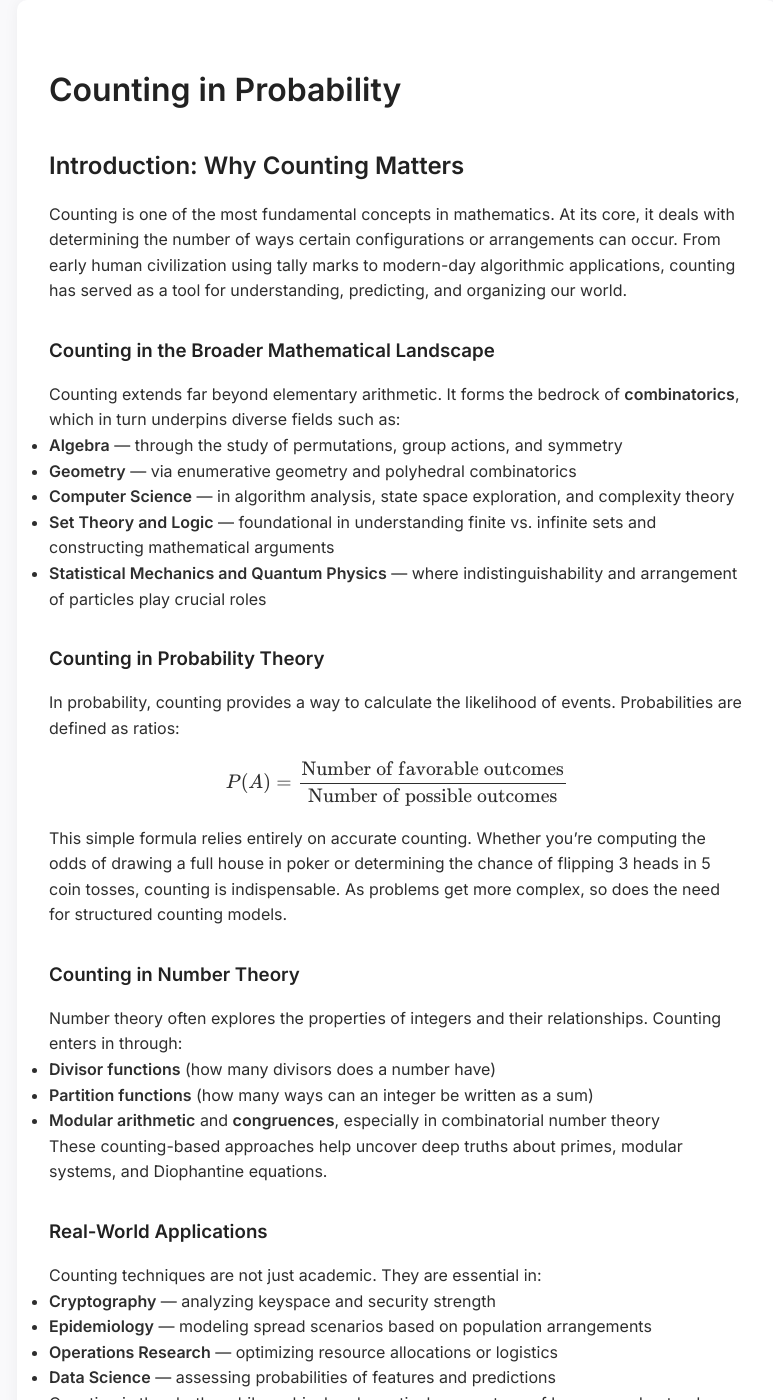
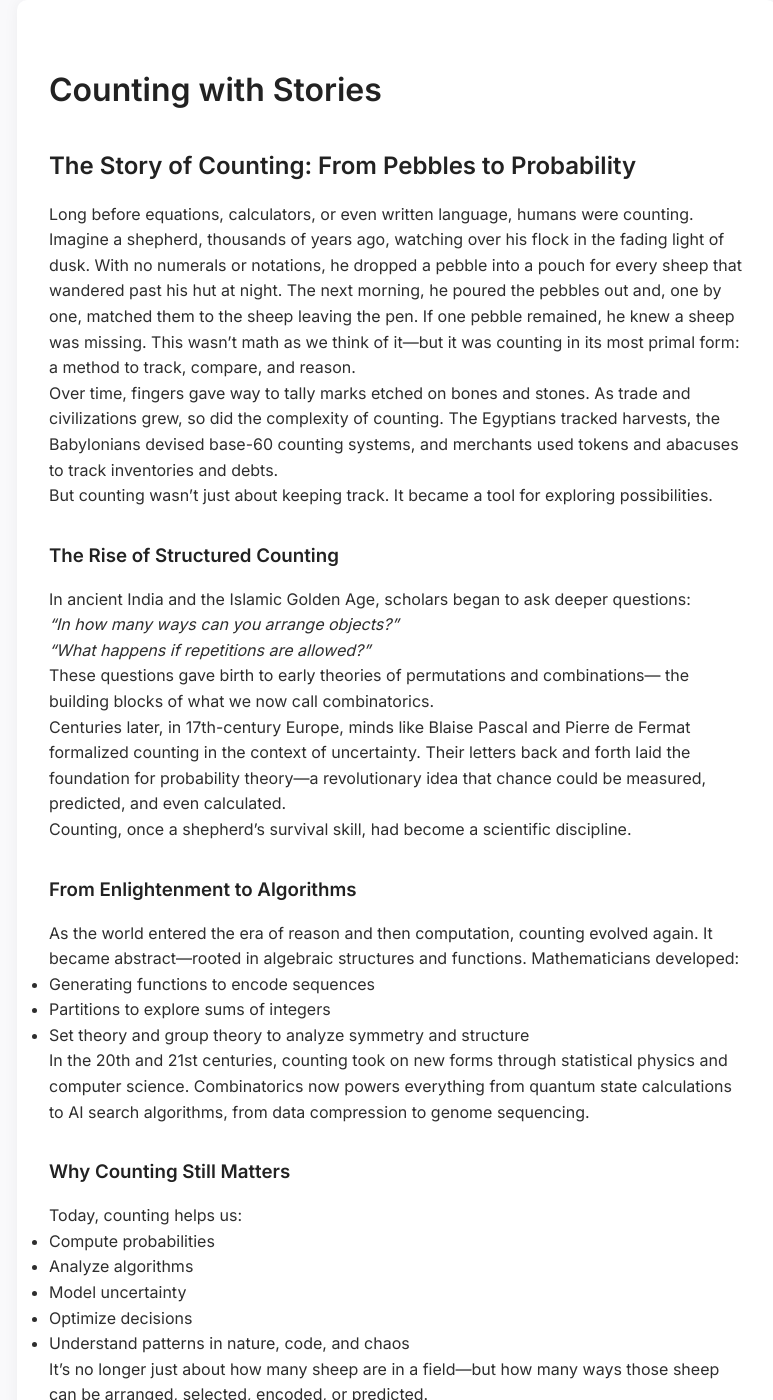
Before and after one commit to 21f3002975/21f3002975.github.io, a Jekyll site: the page built from index.md, in a window 1280 px wide and 1400 px high. Shown: the whole window, without its empty margins (307-1080 px from the left). Built offline with Jekyll 4.4.1, drawn with Linux system fonts in a browser that asks for light colours; nearby versions of some CDN libraries; some of the changed text lies outside the part shown.

Commit message:
intro update

```diff
--- a/index.md
+++ b/index.md
@@ -1,81 +1,68 @@
 ---
 layout: default
-title: "The Four Ways of Counting"
+title: "Lets Count"
 mathjax: true
 ---
 
-# Counting in Probability
+# Counting with Stories
 
-## Introduction: Why Counting Matters
+## The Story of Counting: From Pebbles to Probability
 
-Counting is one of the most fundamental concepts in mathematics. At its core, it deals with determining the number of ways certain configurations or arrangements can occur. From early human civilization using tally marks to modern-day algorithmic applications, counting has served as a tool for understanding, predicting, and organizing our world.
+Long before equations, calculators, or even written language, humans were counting.
 
-### Counting in the Broader Mathematical Landscape
+Imagine a shepherd, thousands of years ago, watching over his flock in the fading light of dusk. With no numerals or notations, he dropped a pebble into a pouch for every sheep that wandered past his hut at night. The next morning, he poured the pebbles out and, one by one, matched them to the sheep leaving the pen. If one pebble remained, he knew a sheep was missing. This wasn’t math as we think of it—but it was counting in its most primal form: a method to track, compare, and reason.
 
-Counting extends far beyond elementary arithmetic. It forms the bedrock of **combinatorics**, which in turn underpins diverse fields such as:
+Over time, fingers gave way to tally marks etched on bones and stones. As trade and civilizations grew, so did the complexity of counting. The Egyptians tracked harvests, the Babylonians devised base-60 counting systems, and merchants used tokens and abacuses to track inventories and debts.
 
-- **Algebra** — through the study of permutations, group actions, and symmetry
-- **Geometry** — via enumerative geometry and polyhedral combinatorics
-- **Computer Science** — in algorithm analysis, state space exploration, and complexity theory
-- **Set Theory and Logic** — foundational in understanding finite vs. infinite sets and constructing mathematical arguments
-- **Statistical Mechanics and Quantum Physics** — where indistinguishability and arrangement of particles play crucial roles
+But counting wasn’t just about keeping track. It became a tool for exploring possibilities.
 
-### Counting in Probability Theory
+### The Rise of Structured Counting
 
-In probability, counting provides a way to calculate the likelihood of events. Probabilities are defined as ratios:
+In ancient India and the Islamic Golden Age, scholars began to ask deeper questions:
+*“In how many ways can you arrange objects?”*
+*“What happens if repetitions are allowed?”*
+These questions gave birth to early theories of permutations and combinations— the building blocks of what we now call combinatorics.
 
-$$
-P(A) = \frac{\text{Number of favorable outcomes}}{\text{Number of possible outcomes}}
-$$
+Centuries later, in 17th-century Europe, minds like Blaise Pascal and Pierre de Fermat formalized counting in the context of uncertainty. Their letters back and forth laid the foundation for probability theory—a revolutionary idea that chance could be measured, predicted, and even calculated.
 
-This simple formula relies entirely on accurate counting. Whether you're computing the odds of drawing a full house in poker or determining the chance of flipping 3 heads in 5 coin tosses, counting is indispensable. As problems get more complex, so does the need for structured counting models.
+Counting, once a shepherd’s survival skill, had become a scientific discipline.
 
-### Counting in Number Theory
+### From Enlightenment to Algorithms
 
-Number theory often explores the properties of integers and their relationships. Counting enters in through:
+As the world entered the era of reason and then computation, counting evolved again. It became abstract—rooted in algebraic structures and functions. Mathematicians developed:
 
-- **Divisor functions** (how many divisors does a number have)
-- **Partition functions** (how many ways can an integer be written as a sum)
-- **Modular arithmetic** and **congruences**, especially in combinatorial number theory
+- Generating functions to encode sequences
+- Partitions to explore sums of integers
+- Set theory and group theory to analyze symmetry and structure
 
-These counting-based approaches help uncover deep truths about primes, modular systems, and Diophantine equations.
+In the 20th and 21st centuries, counting took on new forms through statistical physics and computer science. Combinatorics now powers everything from quantum state calculations to AI search algorithms, from data compression to genome sequencing.
 
-### Real-World Applications
+### Why Counting Still Matters
 
-Counting techniques are not just academic. They are essential in:
+Today, counting helps us:
 
-- **Cryptography** — analyzing keyspace and security strength
-- **Epidemiology** — modeling spread scenarios based on population arrangements
-- **Operations Research** — optimizing resource allocations or logistics
-- **Data Science** — assessing probabilities of features and predictions
+- Compute probabilities
+- Analyze algorithms
+- Model uncertainty
+- Optimize decisions
+- Understand patterns in nature, code, and chaos
 
-Counting is thus both a philosophical and practical cornerstone of how we understand systems, from pure numbers to complex human and physical interactions.
+It’s no longer just about how many sheep are in a field—but how many ways those sheep can be arranged, selected, encoded, or predicted.
 
----
+Counting is no longer just arithmetic. It’s a language—one we use to describe the possible, the probable, and the profound.
 
-## A Brief History of Counting
+## Counting, Probabilities and Statistics
 
-Historically, counting methods have evolved from simple enumeration to abstract mathematical structures. Some milestones:
+As counting matured into a mathematical discipline, it became a foundation for understanding uncertainty—giving rise to the fields of probability and statistics. Before we can assign probabilities to outcomes or reason about randomness, we must first know how to count the possible arrangements or selections that underlie those outcomes.
 
-- **Ancient Civilizations**: Early counting systems used tally marks and pebbles.
-- **Indian & Islamic Mathematics**: Developed early permutations and combinations techniques.
-- **17th Century Europe**: Blaise Pascal and Pierre Fermat laid the foundation for probability with counting techniques.
-- **Modern Combinatorics**: Connected to algebraic structures (e.g., generating functions, partitions) and statistical physics (e.g., Bose-Einstein statistics).
 
-Counting isn't just about numbers; it became a structured language for analyzing chance, symmetry, and arrangements.
-
----
-
-## Real-World Motivations for the Four Counting Models
-
-We can divide counting problems into four standard categories, based on two binary questions:
+We can divide the standard counting problems into four standard categories, based on two binary questions:
 
 - **Are repetitions allowed?** (Replacement)
 - **Does order matter?**
 
 These yield **four fundamental models** of counting:
 
-These yield **four fundamental models** of counting:
 
 | Model | Replacement | Order Matters | Example |
 |-------|-------------|----------------|---------|
@@ -83,8 +70,6 @@ These yield **four fundamental models** of counting:
 | 2. Ordered without Replacement | No | Yes | Assigning top 3 race positions from 10 runners |
 | 3. Unordered without Replacement | No | No | Choosing 5 cards from a deck (e.g., poker hand) |
 | 4. Unordered with Replacement | Yes | No | Selecting 3 scoops of ice cream (order irrelevant) from 5 flavors |
-
-
 
 ---
 
@@ -96,9 +81,9 @@ We can divide counting problems into four standard categories, based on two bina
 
 These yield **four fundamental models** of counting:
 
-|                       | Order Matters  | Order Doesn't Matter   |
-|-----------------------|----------------|------------------------|
-| **With Replacement**  | $$ n^k $$  | $$ \binom{n + k - 1}{k} $$ |
+|                       | Order Matters               | Order Doesn't Matter   |
+|-----------------------|-----------------------------|------------------------|
+| **With Replacement**  | $$ n^k $$                   | $$ \binom{n + k - 1}{k} $$ |
 | **Without Replacement** | $$ \frac{n!}{(n - k)!} $$ | $$ \binom{n}{k} $$ |
 
 Where:
@@ -119,7 +104,11 @@ $$ n \times n \times \cdots \times n = n^k $$
 #### ii. Story Proof
 Imagine setting a 4-digit password. Each digit (slot) has 10 options (0-9), regardless of earlier choices. Total = \( 10^4 = 10,000 \).
 
+<br><br>
+
 <iframe src="/visualizations/ordered-replacement.html" width="100%" height="450" style="border: 1px solid #ccc; border-radius: 8px;"></iframe>
+
+<br><br>
 
 #### iii. Double Counting
 Count the total number of functions from a set \( \{1,2,...,k\} \) (positions) to \( \{1,2,...,n\} \) (items). There are $$ n^k $$ such functions.
```
